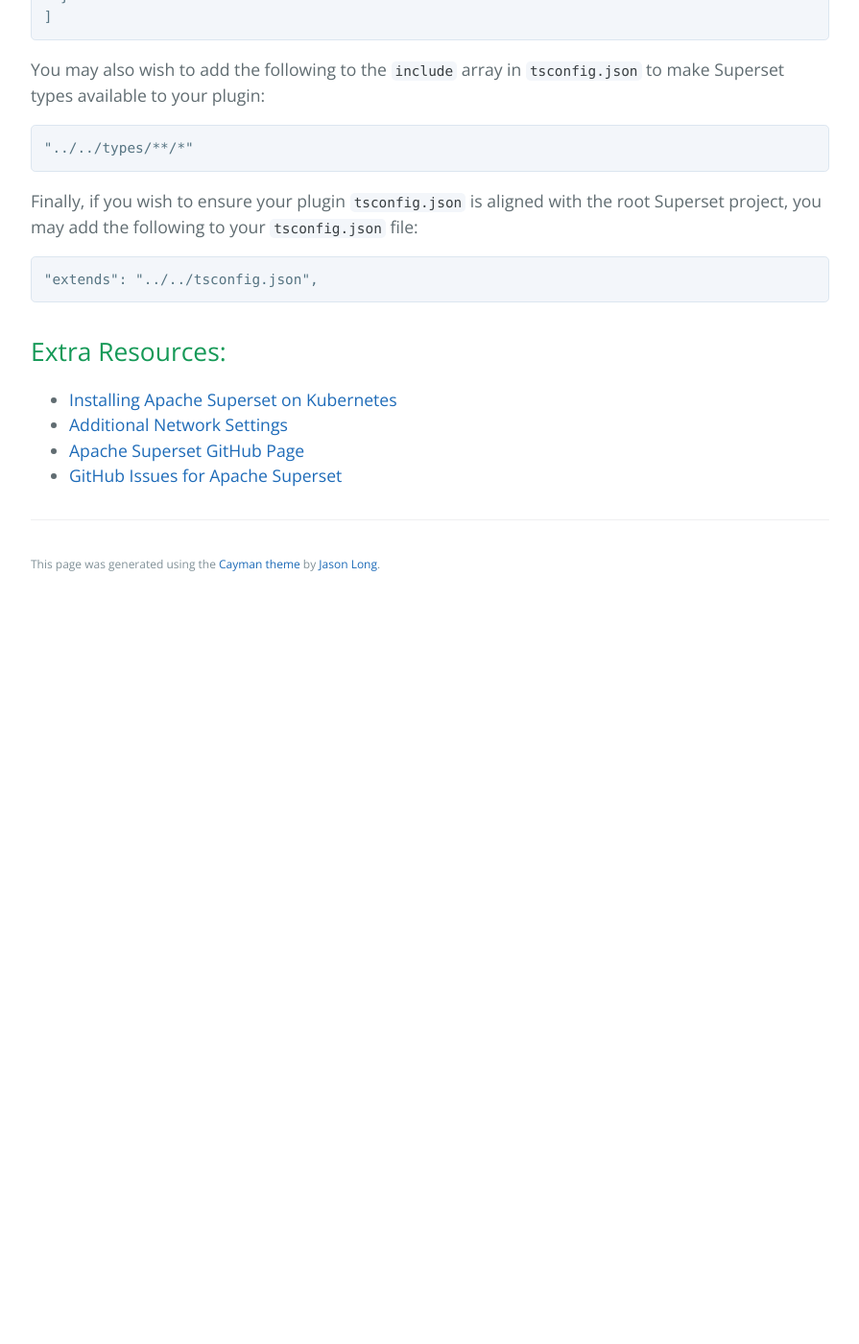
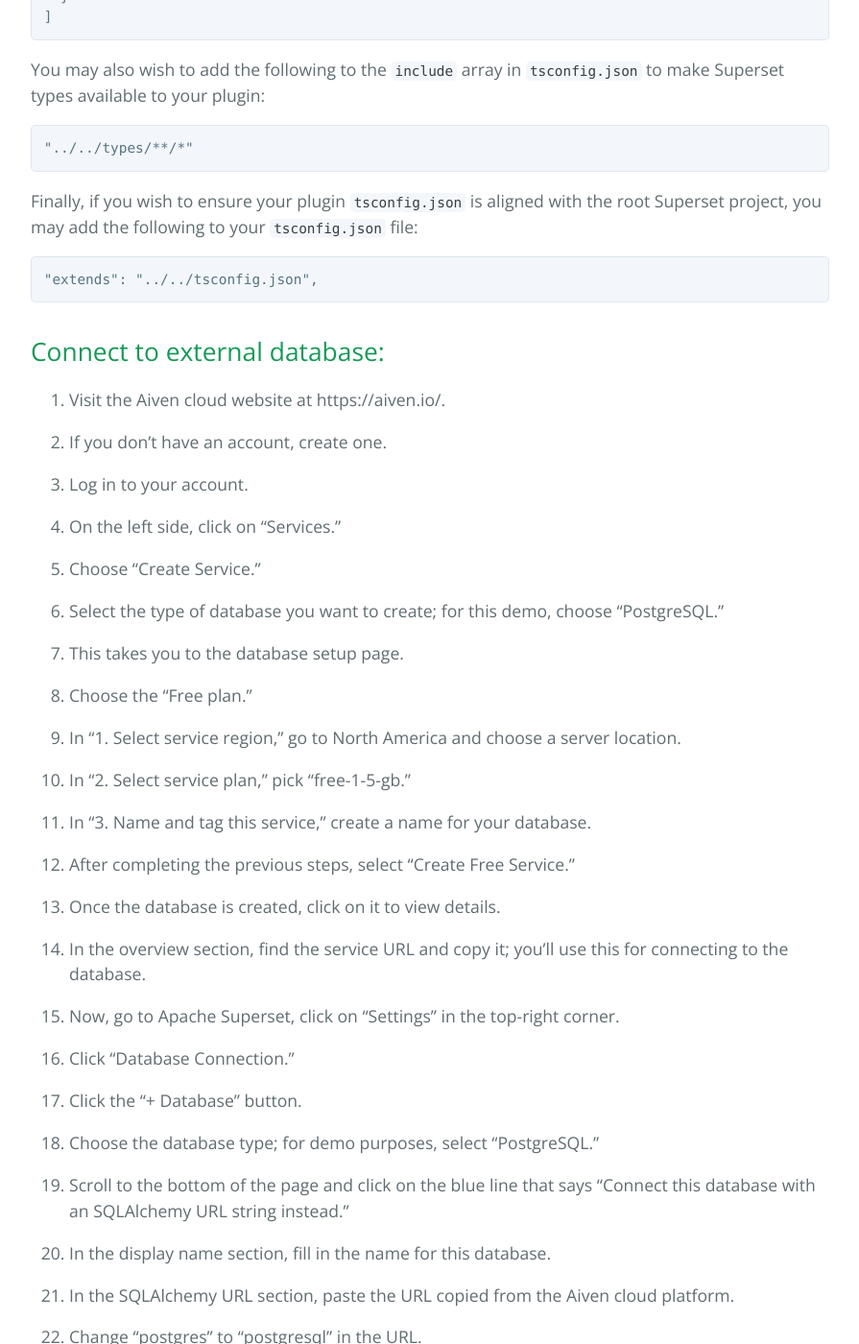
Before and after one commit to learning-software-engineering/learning-software-engineering.github.io, a Jekyll site: the page built from Topics/Tech_Stacks/Apache_Superset.md, in a window 1280 px wide and 1400 px high, scrolled down 2693 px. Shown: the whole window at 96% size, without its empty margins (192-1087 px from the left). Built offline with Jekyll 4.4.1, drawn with Linux system fonts in a browser that asks for light colours; our own code applies the rules of GitHub Pages for plain Markdown files; before the commit the page ends 3323 px from its top, so only the background shows below that; some of the changed text lies outside the part shown.

Commit message:
Add instruction on connecting to external database

````diff
--- a/Topics/Tech_Stacks/Apache_Superset.md
+++ b/Topics/Tech_Stacks/Apache_Superset.md
@@ -92,9 +92,70 @@
 "extends": "../../tsconfig.json",
 ```
 
+## Connect to external database:
+
+1. Visit the Aiven cloud website at https://aiven.io/.
+
+2. If you don't have an account, create one.
+
+3. Log in to your account.
+
+4. On the left side, click on "Services."
+
+5. Choose "Create Service."
+
+6. Select the type of database you want to create; for this demo, choose "PostgreSQL."
+
+7. This takes you to the database setup page.
+
+8. Choose the "Free plan."
+
+9. In "1. Select service region," go to North America and choose a server location.
+
+10. In "2. Select service plan," pick "free-1-5-gb."
+
+11. In "3. Name and tag this service," create a name for your database.
+
+12. After completing the previous steps, select "Create Free Service."
+
+13. Once the database is created, click on it to view details.
+
+14. In the overview section, find the service URL and copy it; you'll use this for connecting to the database.
+
+15. Now, go to Apache Superset, click on "Settings" in the top-right corner.
+
+16. Click "Database Connection."
+
+17. Click the "+ Database" button.
+
+18. Choose the database type; for demo purposes, select "PostgreSQL."
+
+19. Scroll to the bottom of the page and click on the blue line that says "Connect this database with an SQLAlchemy URL string instead."
+
+20. In the display name section, fill in the name for this database.
+
+21. In the SQLAlchemy URL section, paste the URL copied from the Aiven cloud platform.
+
+22. Change "postgres" to "postgresql" in the URL.
+
+23. Click "Test Connection"; it should show a "Connection looks good!" prompt in the bottom right corner.
+
+24. Click "Connect."
+
+Congratulations! You have successfully connected to the online database. You can now upload and extract data as needed in the future.
+
+
+
+
+
+
+
+
+
 ## Extra Resources:
 
 * [Installing Apache Superset on Kubernetes](https://superset.apache.org/docs/installation/running-on-kubernetes)
 * [Additional Network Settings](https://superset.apache.org/docs/installation/networking-settings)
 * [Apache Superset GitHub Page](https://github.com/apache/superset/)
 * [GitHub Issues for Apache Superset](https://github.com/apache/superset/issues)
+* [Aiven cloud]  (https://aiven.io/)
````
